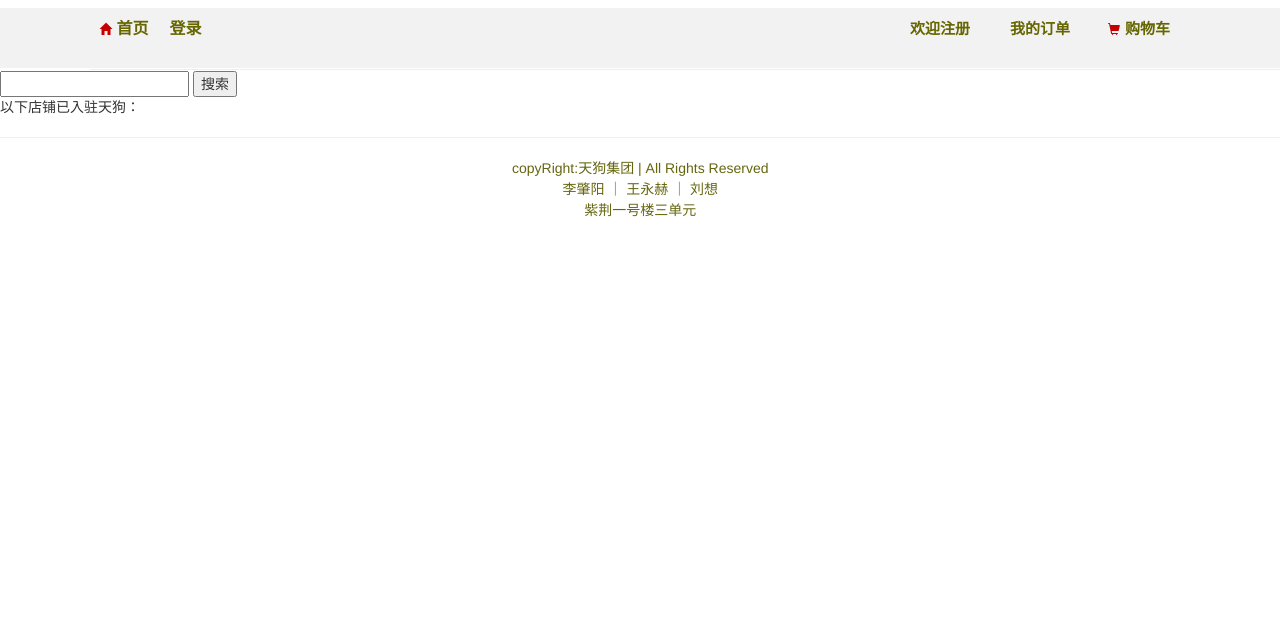
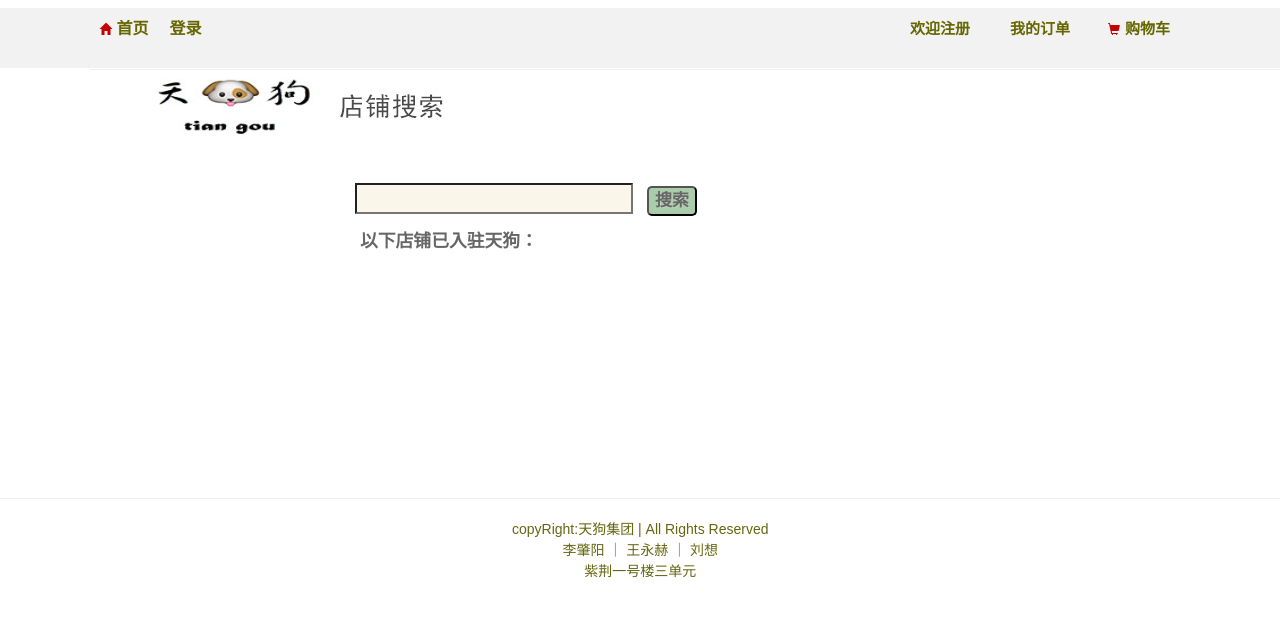
Before and after one commit to Cyclops-THSS/TGou, a Django app: page /shop/ in a window 1280 px wide. Shown: the top 617 px of the page. Run offline with Django 3.2, Linux system fonts and the light colour scheme; data that the repository does not hold is empty; parts of the project's set-up code (start-up, migrations or seed data) failed here and were passed over; some libraries are stand-ins or nearby versions.

Commit message:
403.html、commodities.html、vShops.html、vEditForm.html的设计

```diff
--- a/TGouSite/Templates/base.html
+++ b/TGouSite/Templates/base.html
@@ -33,7 +33,7 @@
          <a class="welcome-registe" href="#">欢迎注册</a>
     </p>
     <p class="sn-container4">
-        <a class="my-order" href="#">我的订单</a>
+        <a class="my-order" href="{% url 'view_order' %}">我的订单</a>
     </p>
     <p class="sn-container5">
         <i class="icon-ui glyphicon glyphicon-shopping-cart"></i>
--- a/TGouSite/Templates/shop/vShops.html
+++ b/TGouSite/Templates/shop/vShops.html
@@ -2,16 +2,29 @@
 {# shops， 全部 或 搜索结果集 #}
 {# query 当前搜索框内容 #}
 
-
 {% extends "base.html" %}
 {% load i18n %}
+
+{% block head %}
+
+<link rel="stylesheet" href="../../../static/css/login.css" type="text/css"/>
+{% endblock %}
 {% block content %}
-
-
+<!--head-->
+	<div class="w">
+		<div id="logo">
+			<a href="http://tgou.ssast.org/" clstag='clickcart|keycount|shoppingcartpop|logo'>
+				<img src="../../../static/images/tgou.jpg" alt="天狗" width="170" height="60" />
+			</a>
+			<b class="search-shops"></b>
+		</div>
+	</div>
+	<!--店铺搜索-->
+	<div class="shop-content">
 		<form action="" method="POST">
 				{% csrf_token %}
-	<input name="q" value="{{query}}"/>
-	<button type="submit" class="search">搜索</button>
+				<input class="search-input" name="q" value="{{query}}"/>
+				<button class="btn-search-shop" type="submit" class="search">搜索</button>
 		</form>
 
 		<p>
@@ -33,5 +46,7 @@
 			{% endfor %}
 		</ul>
 
+	</div>
+
 
 {% endblock %}
--- a/TGouSite/static/css/login.css
+++ b/TGouSite/static/css/login.css
@@ -429,7 +429,7 @@ label{
 }
 
 .change_password_content{
-	height: 400px;
+	height: 500px;
 }
 
 .change_password_content form{
@@ -580,3 +580,113 @@ label{
 	font-family: Serif;
 	font-size: 22px;
 }
+
+/*店铺搜索*/
+.search-shops{
+	background: url(../images/sousuo.jpg) no-repeat;
+}
+
+.shop-content{
+	margin-top: 40px;
+	margin-left: 350px;
+	height: 300px;
+}
+
+
+.search-input{
+	display: inline;
+	margin: 5px;
+	height: 31px;
+	right: 50px;
+	border: 2px bold #FF0099;
+	background-color: RGBA(247, 238, 214, 0.5);
+	font-family: Serif;
+	font-size: 22px;
+}
+
+
+.btn-search-shop{
+	font-weight: bold;
+	text-shadow: 1px 1px 1px rgba(250,245,245, .22);
+	font-size: 17px;
+	margin-left: 5px;
+	margin-bottom: 5px;
+	background-color: #aaccaa;
+	border-radius: 5px;
+}
+
+.btn-search-shop:hover{
+	text-shadow: 2px 2px 2px rgba(2,2,2, .22);
+	background-color: #44ff40;
+	cursor: pointer;
+}
+
+/*编辑商铺*/
+.edit-yourshop{
+	background: url(../images/bianji.jpg);
+}
+
+.edit{
+	margin-top: 20px;
+	margin-left: 200px;
+}
+
+#id_name{
+	height: 30px;
+	display: flex;
+	right: 50px;
+	border: 2px bold #FF0099;
+	background-color: RGBA(247, 238, 214, 0.5);
+	font-family: Serif;
+	font-size: 22px;
+}
+
+#id_category{
+	font-family: Serif;
+	font-size: 22px;
+}
+
+#id_location{
+	height: 30px;
+	display: flex;
+	right: 50px;
+	border: 2px bold #FF0099;
+	background-color: RGBA(247, 238, 214, 0.5);
+	font-family: Serif;
+	font-size: 22px;
+}
+
+#id_intro{
+	width: 350px;
+	height: 140px;
+	border: 3px solid #ccc;
+	font-family: Serif;
+	font-size: 18px;
+	background-color: RGBA(233, 233, 233, .8)
+}
+
+#id_createDate{
+	height: 30px;
+	display: flex;
+	right: 50px;
+	border: 2px bold #FF0099;
+	background-color: RGBA(247, 238, 214, 0.5);
+	font-family: Serif;
+	font-size: 22px;
+}
+
+/*403.html*/
+#error-message{
+	margin-left: 450px;
+}
+
+/*商品搜索*/
+.commodities-content{
+	margin-top: 40px;
+	margin-left: 350px;
+	height: 300px;
+}
+
+.search-commodities-pic{
+	background: url(../images/commodities.jpg);
+}
```
Also changed, not shown: TGouSite/Templates/403.html (+18 -0 lines), TGouSite/Templates/product/vCommodities.html (+19 -6 lines), TGouSite/Templates/vEditForm.html (+20 -9 lines), TGouSite/static/images/bianji.jpg (added), TGouSite/static/images/commodities.jpg (added), TGouSite/static/images/sousuo.jpg (added). Lines whose indentation alone changed are shown as unchanged.
